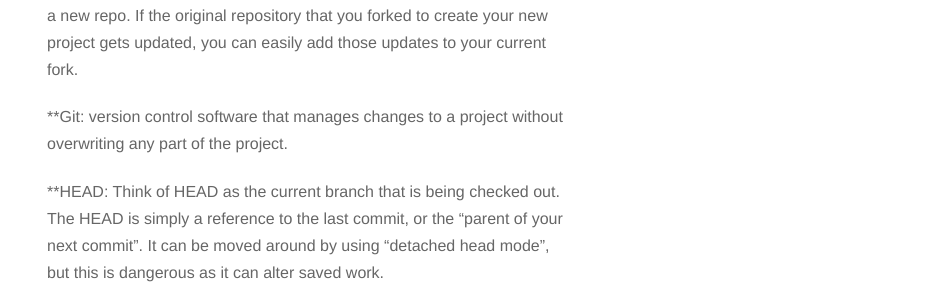
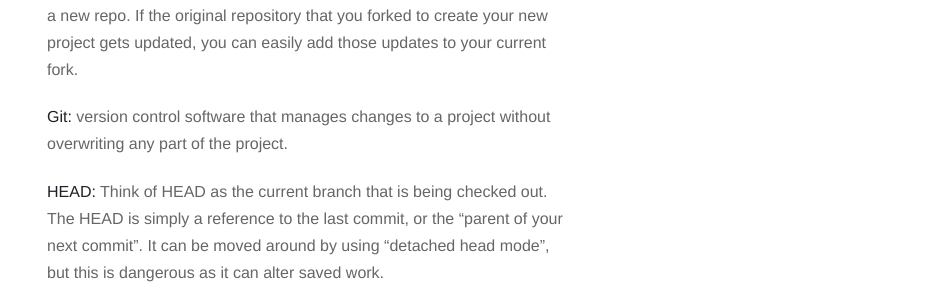
Before and after one commit to CherylTino/Github-for-Publishers, a Jekyll site: the page built from _posts/2013-11-10-welcome-to-jekyll.markdown, in a window 1280 px wide. Shown: the part 923-1223 px from the top of the page, without its empty margins (333-1280 px from the left). Built offline with Jekyll 4.4.1, drawn with Linux system fonts in a browser that asks for light colours; nearby versions of some CDN libraries; Markdown is read by kramdown in place of the engine named in the settings.

Commit message:
format changes

```diff
--- a/_posts/2013-11-10-welcome-to-jekyll.markdown
+++ b/_posts/2013-11-10-welcome-to-jekyll.markdown
@@ -15,9 +15,9 @@ description:
 
 **Fork:** “Forking” is when you create a new project based off of another project that already exists. This is an amazing feature that vastly encourages the further development of programs and other projects. If you find a project on GitHub that you’d like to contribute to, you can fork the repo, make the changes you’d like, and release the revised project as a new repo. If the original repository that you forked to create your new project gets updated, you can easily add those updates to your current fork.
 
-**Git: version control software that manages changes to a project without overwriting any part of the project.
+**Git:** version control software that manages changes to a project without overwriting any part of the project.
 
-**HEAD: Think of HEAD as the current branch that is being checked out. The HEAD is simply a reference to the last commit, or the “parent of your next commit”. It can be moved around by using “detached head mode”, but this is dangerous as it can alter saved work.
+**HEAD:** Think of HEAD as the current branch that is being checked out. The HEAD is simply a reference to the last commit, or the “parent of your next commit”. It can be moved around by using “detached head mode”, but this is dangerous as it can alter saved work.
 
 **Push:** Sending information up to be stored on github.com’s servers
 
```
Also changed, not shown: other parts of _posts/2013-11-10-welcome-to-jekyll.markdown (+1 -1 lines).
